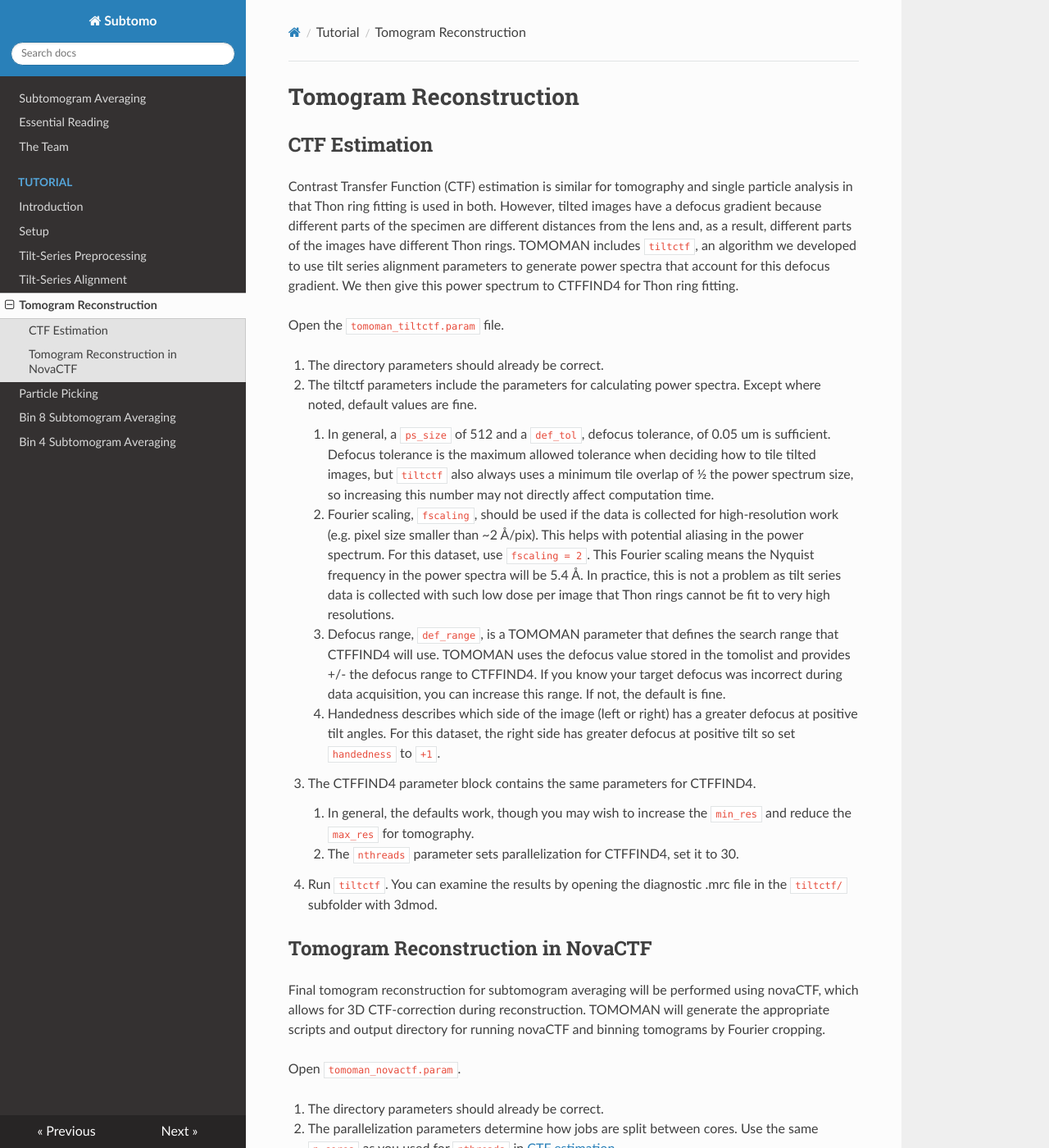
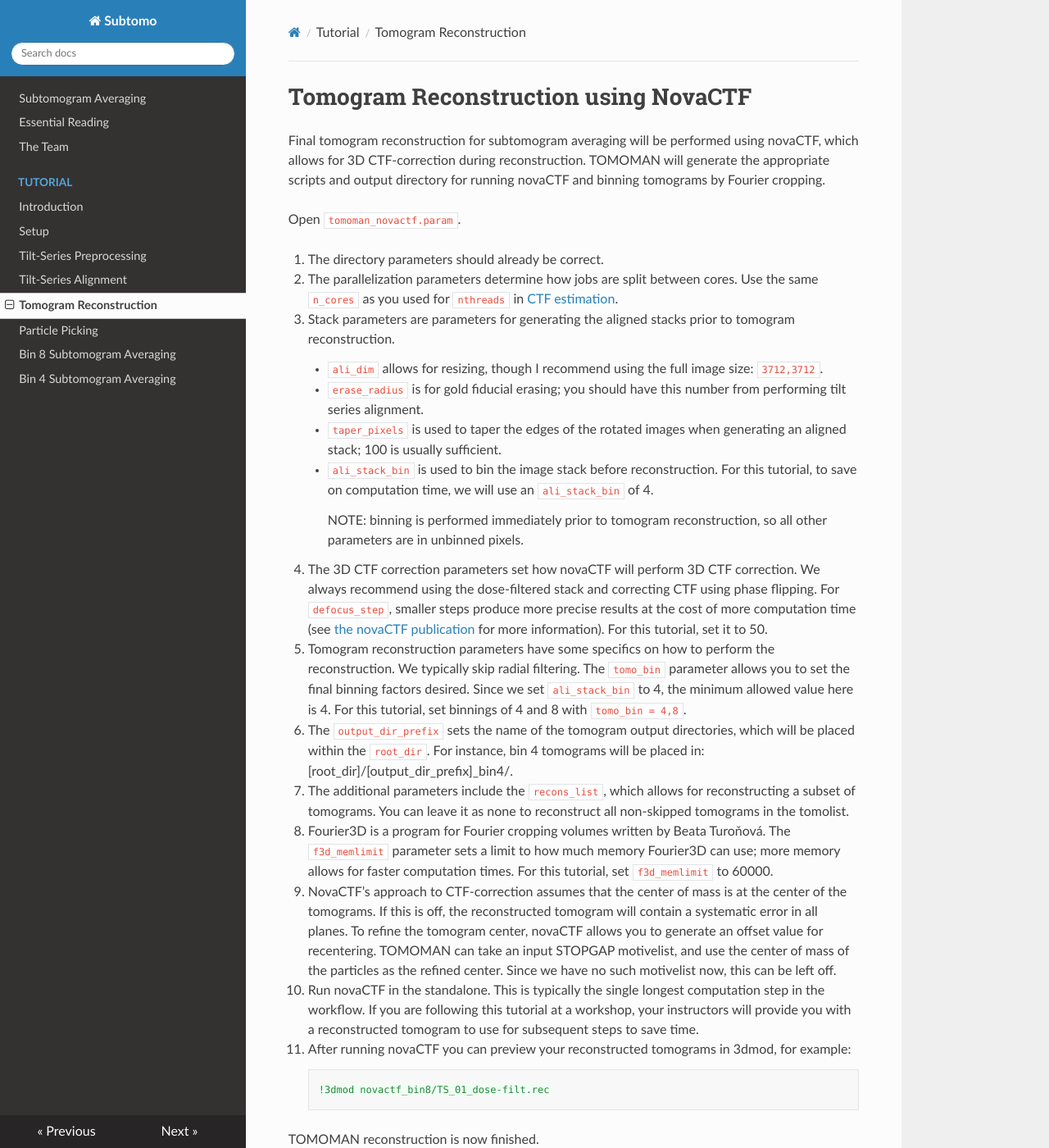
Before and after one commit to wan-lab-vanderbilt/subtomo-tutorials, an MkDocs documentation site: the page built from docs/hiv/recon.md, in a window 1280 px wide and 1400 px high. Shown: the whole window at 82% size. Built offline with MkDocs 1.6.1, drawn with Linux system fonts in a browser that asks for light colours; nearby versions of some CDN libraries.

Commit message:
Update recon.md
split away ctf estimation

```diff
--- a/docs/hiv/recon.md
+++ b/docs/hiv/recon.md
@@ -1,45 +1,4 @@
-# Tomogram Reconstruction
-
-## CTF Estimation
-
-Contrast Transfer Function (CTF) estimation is similar for tomography and single particle analysis in that Thon ring fitting is used in both.
-However, tilted images have a defocus gradient because different parts of the specimen are different distances from the lens and, as a result, different parts of the images have different Thon rings.
-TOMOMAN includes `tiltctf`, an algorithm we developed to use tilt series alignment parameters to generate power spectra that account for this defocus gradient.
-We then give this power spectrum to CTFFIND4 for Thon ring fitting.
-
-Open the `tomoman_tiltctf.param` file.
-
-1. The directory parameters should already be correct.
-
-2. The tiltctf parameters include the parameters for calculating power spectra.
-Except where noted, default values are fine.
-
-    1. In general, a `ps_size` of 512 and a `def_tol`, defocus tolerance, of 0.05 um is sufficient.
-    Defocus tolerance is the maximum allowed tolerance when deciding how to tile tilted images, but `tiltctf` also always uses a minimum tile overlap of ½ the power spectrum size, so increasing this number may not directly affect computation time.
-
-    2. Fourier scaling, `fscaling`, should be used if the data is collected for high-resolution work (e.g. pixel size smaller than ~2 Å/pix).
-    This helps with potential aliasing in the power spectrum.
-    For this dataset, use `fscaling = 2`.
-    This Fourier scaling means the Nyquist frequency in the power spectra will be 5.4 Å.
-    In practice, this is not a problem as tilt series data is collected with such low dose per image that Thon rings cannot be fit to very high resolutions.
-
-    3. Defocus range, `def_range`, is a TOMOMAN parameter that defines the search range that CTFFIND4 will use.
-    TOMOMAN uses the defocus value stored in the tomolist and provides +/- the defocus range to CTFFIND4.
-    If you know your target defocus was incorrect during data acquisition, you can increase this range.
-    If not, the default is fine.
-
-    4. Handedness describes which side of the image (left or right) has a greater defocus at positive tilt angles.
-    For this dataset, the right side has greater defocus at positive tilt so set `handedness` to `+1`.
-
-3. The CTFFIND4 parameter block contains the same parameters for CTFFIND4.
-
-    1. In general, the defaults work, though you may wish to increase the `min_res` and reduce the `max_res` for tomography.
-
-    2. The `nthreads` parameter sets parallelization for CTFFIND4, set it to 30.
-
-4. Run `tiltctf`. You can examine the results by opening the diagnostic .mrc file in the `tiltctf/` subfolder with 3dmod.
-
-## Tomogram Reconstruction in NovaCTF
+# Tomogram Reconstruction using NovaCTF
 
 Final tomogram reconstruction for subtomogram averaging will be performed using novaCTF, which allows for 3D CTF-correction during reconstruction.
 TOMOMAN will generate the appropriate scripts and output directory for running novaCTF and binning tomograms by Fourier cropping.
```
